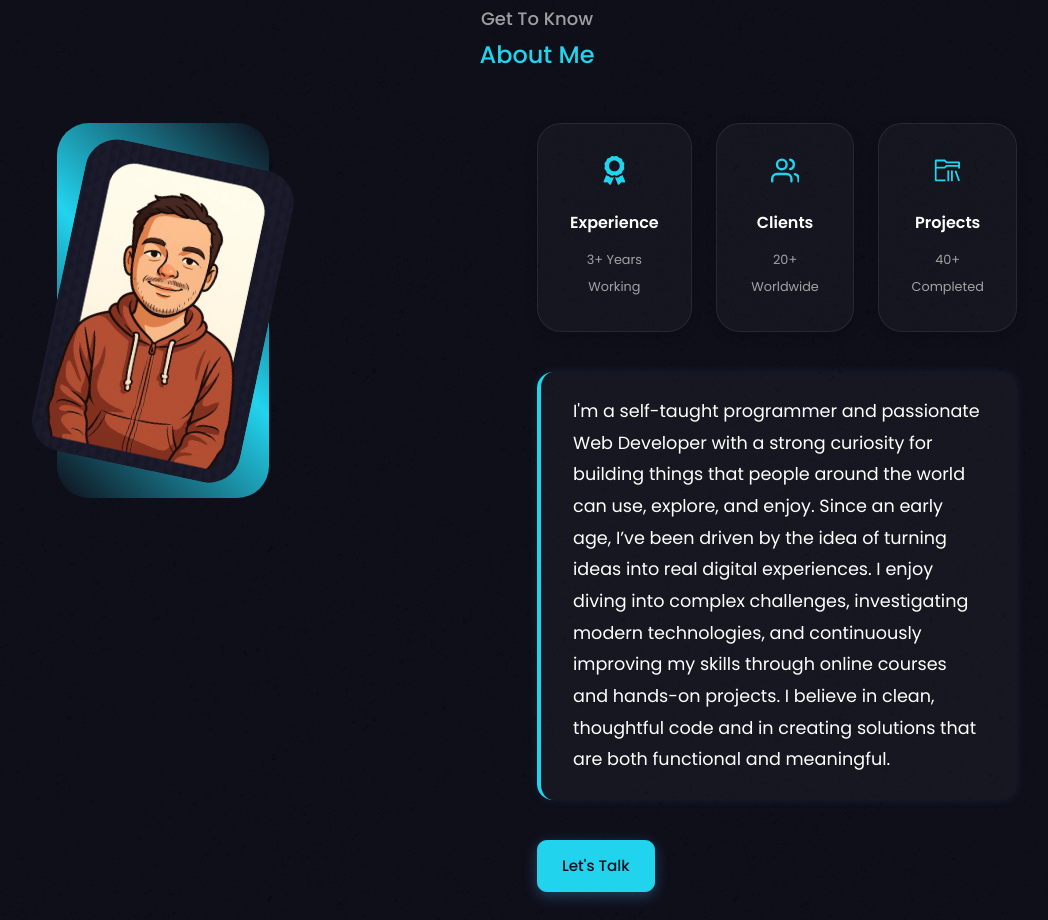
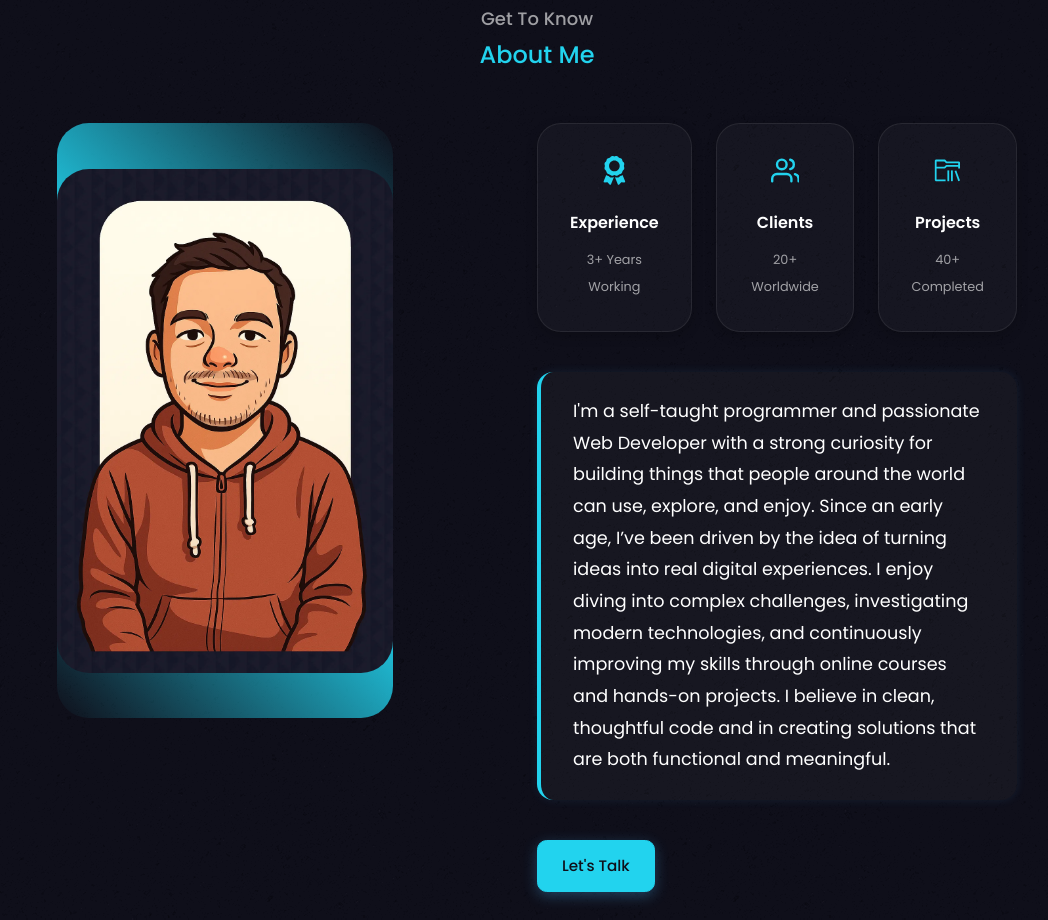
Before and after one commit to fedeemilo/fedmilo-portfolio, a React (Create React App) app: page / in a window 1280 px wide. Shown: the part 860-1780 px from the top of the page, without its empty margins (103-1151 px from the left). Built offline with nearby package versions, Linux system fonts and the light colour scheme.

Commit message:
Correct image

```diff
--- a/src/components/about/about.css
+++ b/src/components/about/about.css
@@ -123,3 +123,17 @@
         padding: 1rem 1.2rem;
     }
 }
+
+@media screen and (min-width: 1024px) and (max-width: 1500px) {
+    .about__me {
+        width: 100%;
+        max-width: 400px;
+        margin: 0 auto 3rem;
+    }
+
+    .about__me-image {
+        width: 100%;
+        max-width: 350px;
+        transform: none;
+    }
+}
```
